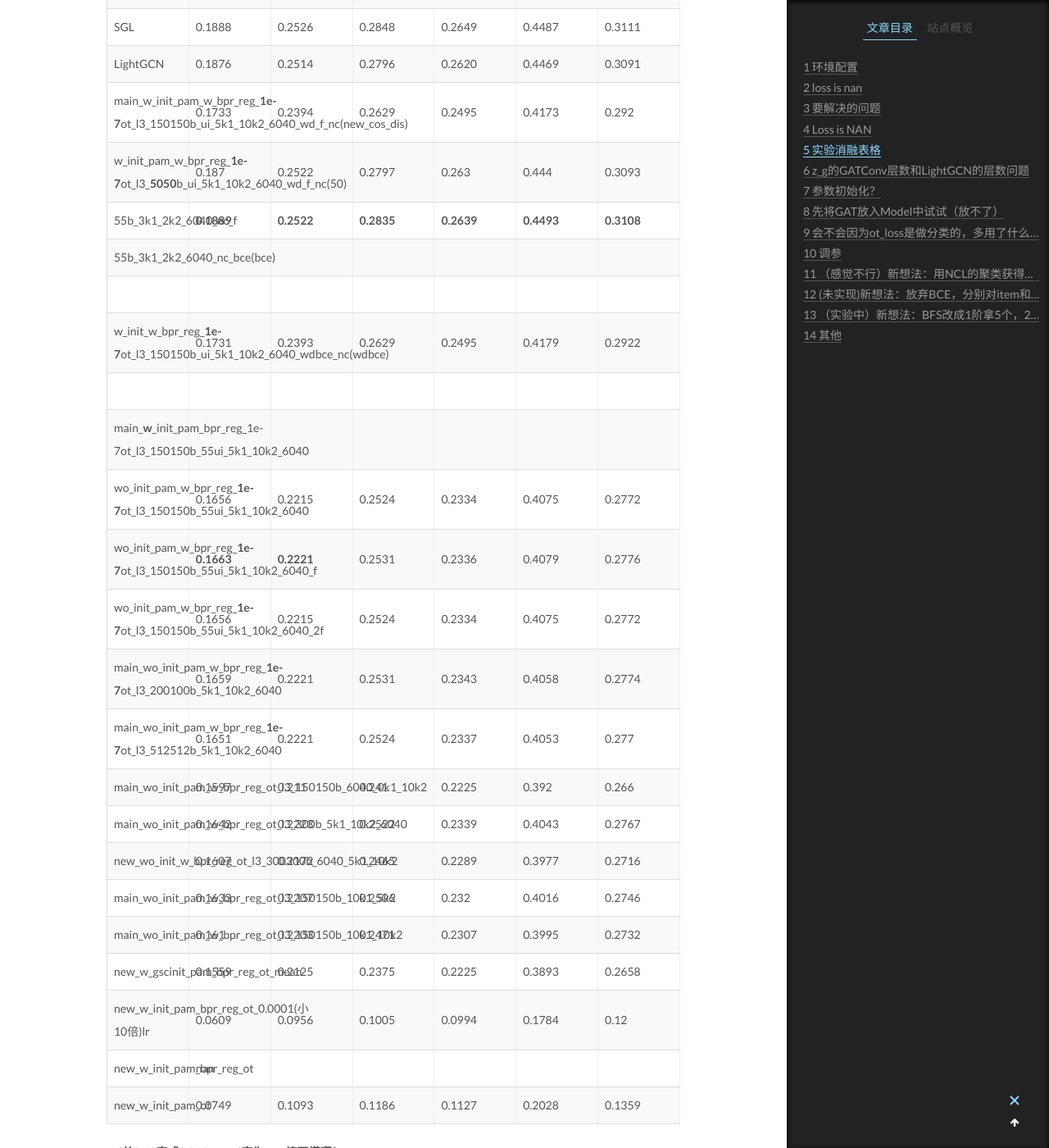
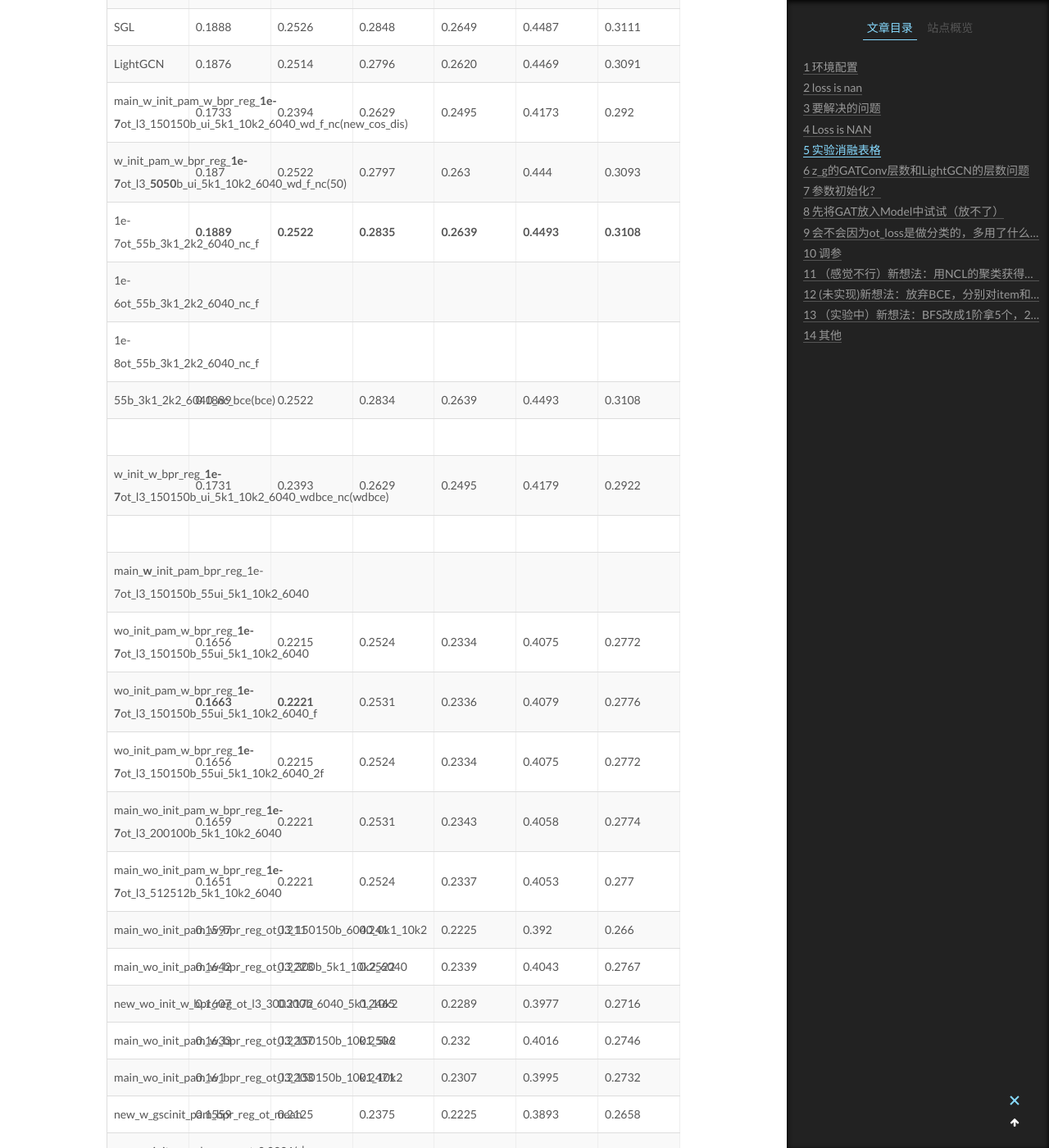
Before and after one commit to SunJC911/sunjc911.github.io, a Jekyll site: the page built from _posts/2022-09-05-RecBole环境配置（rb）.md, in a window 1280 px wide and 1400 px high, scrolled down 11070 px. Shown: the whole window at 82% size. Built offline with Jekyll 4.4.1, drawn with Linux system fonts in a browser that asks for light colours; some of the changed text lies outside the part shown.

Commit message:
fix xsimgcl

```diff
--- a/_posts/2022-09-05-RecBole环境配置（rb）.md
+++ b/_posts/2022-09-05-RecBole环境配置（rb）.md
@@ -415,8 +415,10 @@ NCL参数是618816
 | LightGCN                                                     | 0.1876     | 0.2514     | 0.2796     | 0.2620     | 0.4469     | 0.3091     |
 | main_w_init_pam_w_bpr_reg_**1e-7**ot_l3_150150b_ui_5k1_10k2_6040_wd_f_nc(new_cos_dis) | 0.1733     | 0.2394     | 0.2629     | 0.2495     | 0.4173     | 0.292      |
 | w_init_pam_w_bpr_reg_**1e-7**ot_l3\_**5050**b_ui_5k1_10k2_6040_wd_f_nc(50) | 0.187      | 0.2522     | 0.2797     | 0.263      | 0.444      | 0.3093     |
-| 55b_3k1_2k2_6040_nc_f                                        | **0.1889** | **0.2522** | **0.2835** | **0.2639** | **0.4493** | **0.3108** |
-| 55b_3k1_2k2_6040_nc_bce(bce)                                 |            |            |            |            |            |            |
+| 1e-7ot_55b_3k1_2k2_6040_nc_f                                 | **0.1889** | **0.2522** | **0.2835** | **0.2639** | **0.4493** | **0.3108** |
+| 1e-6ot_55b_3k1_2k2_6040_nc_f                                 |            |            |            |            |            |            |
+| 1e-8ot_55b_3k1_2k2_6040_nc_f                                 |            |            |            |            |            |            |
+| 55b_3k1_2k2_6040_nc_bce(bce)                                 | 0.1889     | 0.2522     | 0.2834     | 0.2639     | 0.4493     | 0.3108     |
 |                                                              |            |            |            |            |            |            |
 | w_init_w_bpr_reg_**1e-7**ot_l3_150150b_ui_5k1_10k2_6040_wdbce_nc(wdbce) | 0.1731     | 0.2393     | 0.2629     | 0.2495     | 0.4179     | 0.2922     |
 |                                                              |            |            |            |            |            |            |
```
Also changed, not shown: _posts/2022-09-14-2022-XSimGCL-Towards-Extremely-Simple-Graph-Contrastive-Learning-for-Recommendation.md (+1 -1 lines).
